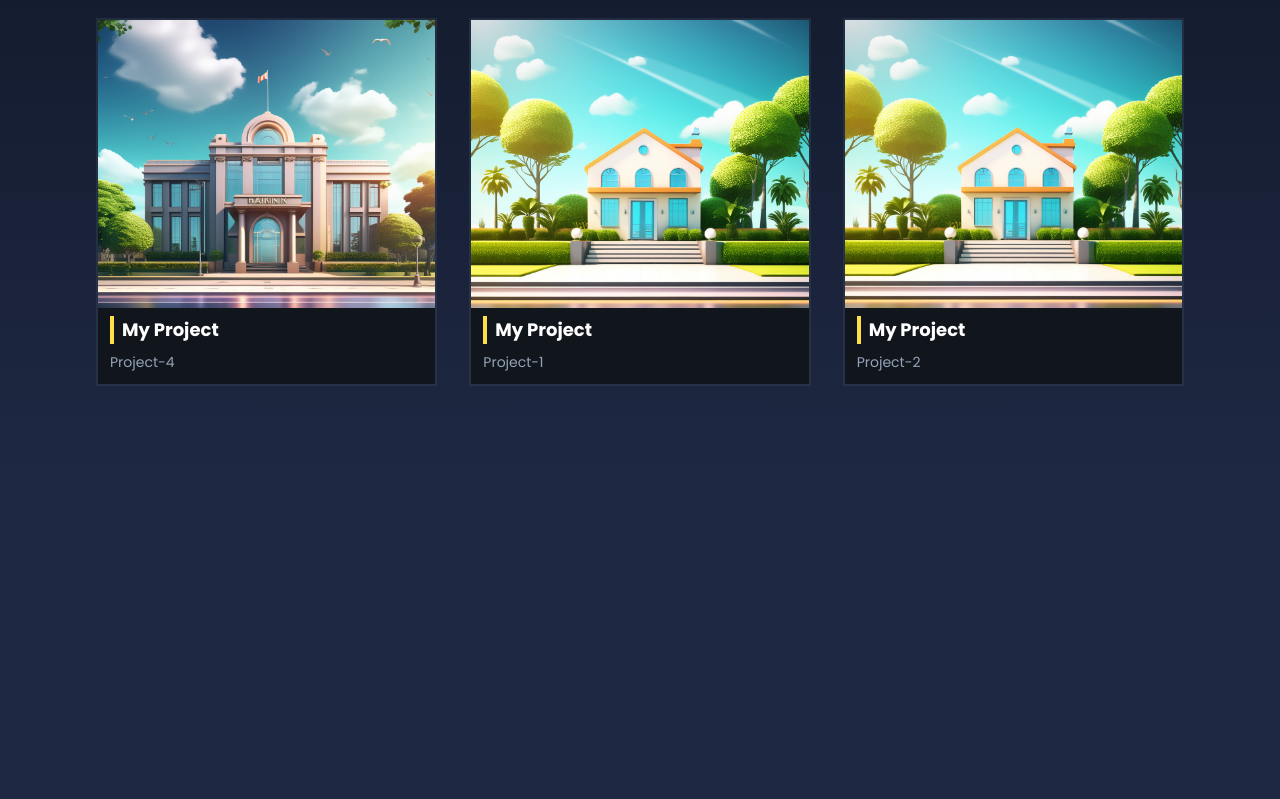
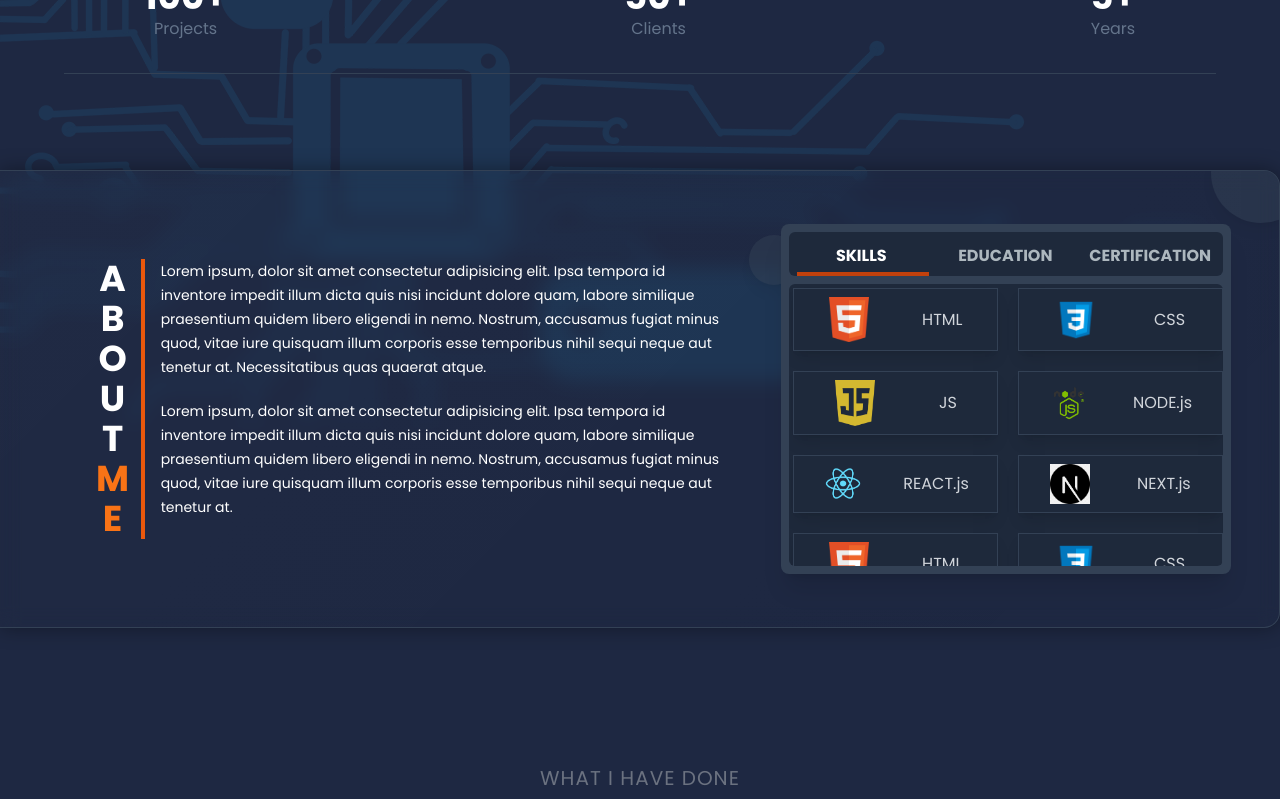
Before and after one commit to TiRFHiWOT/My-port, a Next.js app: page / in a window 1280 px wide. Shown: the part 820-1619 px from the top of the page. Before the commit the page ends 1390 px from the top, so only its background shows below. Built offline with nearby package versions, Linux system fonts and the light colour scheme.

Commit message:
Update page.tsx

```diff
--- a/app/page.tsx
+++ b/app/page.tsx
@@ -12,7 +12,14 @@ const page = () => {
   return (
     <main>
       <Navbar />
+      <Hero />
+      <Achievement />
+      <About />
+      <Work />
       <Projects />
+      <Testimonial />
+      <Email />
+      <Footer />
     </main>
   );
 };
```
